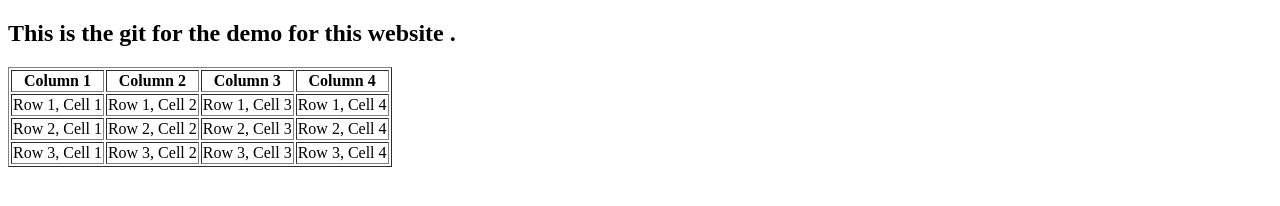
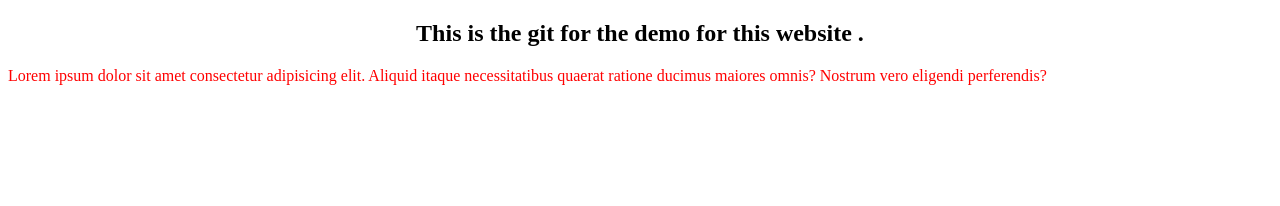
Before and after one commit to LajimUlfat/first-demo-git, a plain HTML site: page index.html in a window 1280 px wide. Drawn offline with Linux system fonts and the light colour scheme.

Commit message:
after adding css

```diff
--- a/index.html
+++ b/index.html
@@ -3,39 +3,13 @@
 <head>
     <meta charset="UTF-8">
     <meta name="viewport" content="width=device-width, initial-scale=1.0">
-    <title>first demo git
-    </title>
+    <title>first demo git</title>
+    <link rel="stylesheet" href="style.css">
 </head>
 <body>
     <h2>This is the git for the demo for this website . </h2>
-    <!DOCTYPE html>
 
-    <table border="1" >
-        <tr>
-            <th>Column 1</th>
-            <th>Column 2</th>
-            <th>Column 3</th>
-            <th>Column 4</th>
-        </tr>
-        <tr>
-            <td>Row 1, Cell 1</td>
-            <td>Row 1, Cell 2</td>
-            <td>Row 1, Cell 3</td>
-            <td>Row 1, Cell 4</td>
-        </tr>
-        <tr>
-            <td>Row 2, Cell 1</td>
-            <td>Row 2, Cell 2</td>
-            <td>Row 2, Cell 3</td>
-            <td>Row 2, Cell 4</td>
-        </tr>
-        <tr>
-            <td>Row 3, Cell 1</td>
-            <td>Row 3, Cell 2</td>
-            <td>Row 3, Cell 3</td>
-            <td>Row 3, Cell 4</td>
-        </tr>
-    </table>
+  <p>Lorem ipsum dolor sit amet consectetur adipisicing elit. Aliquid itaque necessitatibus quaerat ratione ducimus maiores omnis? Nostrum vero eligendi perferendis?</p>
 
 </body>
 </html>
--- /dev/null
+++ b/style.css
@@ -0,0 +1,15 @@
+head{
+    background-color: aqua;
+}
+
+.box{
+    align-content: center;
+}
+
+p{
+    color: red;
+}
+
+h2{
+    text-align: center;
+}
```
